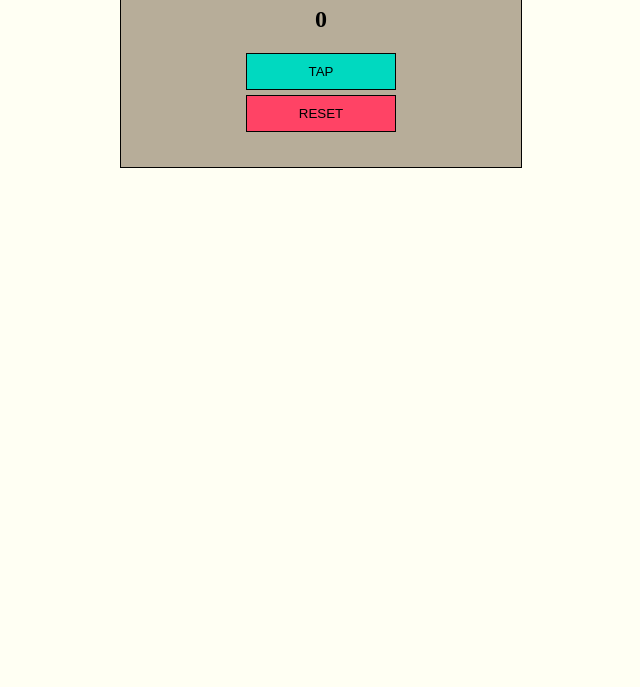
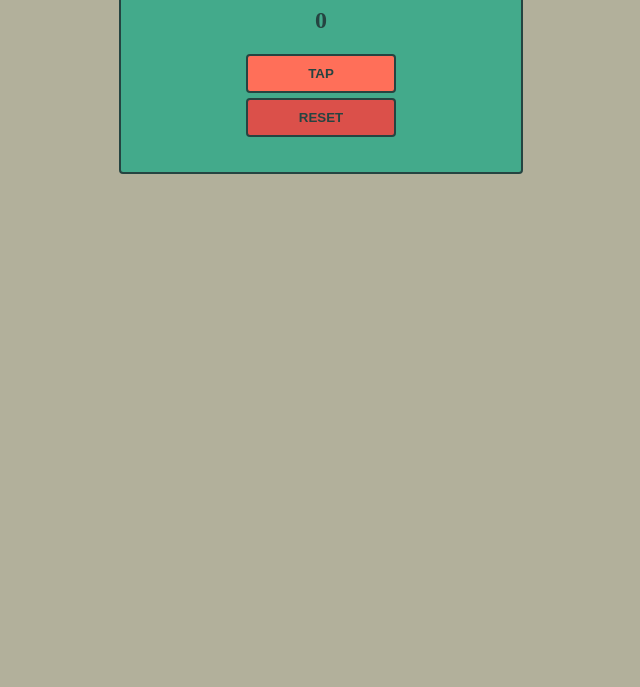
Before and after one commit to zrottman/js_playground, a plain HTML site: page 02_BPM-counter/index.html in a window 1280 px wide. Shown: the part 113-800 px from the top of the page, without its empty margins (327-967 px from the left). Drawn offline with Linux system fonts and the light colour scheme.

Commit message:
Styled app

```diff
--- a/02_BPM-counter/resources/style.css
+++ b/02_BPM-counter/resources/style.css
@@ -1,32 +1,37 @@
 :root {
-  --main-bg-color: #FFFFF3;
-  --main-txt-color: #030301;
-  --alt-bg-color: #B7AD99;
-  --accent-color-1: #00D9C0;
-  --accent-color-2: #FF4365;
+  --main-bg-color: #B2B09B;
+  --main-txt-color: #254441;
+  --alt-bg-color: #43AA8B;
+  --accent-color-1: #FF6F59;
+  --accent-color-2: #DB504A;
 }
 
 body {
   width: 100%;
   text-align: center;
   background-color: var(--main-bg-color);
+  color: var(--main-txt-color);
 }
 
 .counter {
   width: 400px;
   margin: 0 auto;
-  border: 1px solid var(--main-txt-color);
+  border: 2px solid var(--main-txt-color);
+  border-radius: 4px;
   text-align: center;
   background-color: var(--alt-bg-color);
   padding: 30px 0;
 }
 
 button {
-  border: 1px solid var(--main-txt-color);
+  border: 2px solid var(--main-txt-color);
   padding: 10px 0;
   width: 150px;
   margin: 5px auto;
   display: block;
+  border-radius: 4px;
+  font-weight: bold;
+  color: var(--main-txt-color);
 }
 
 #count-btn {
```
